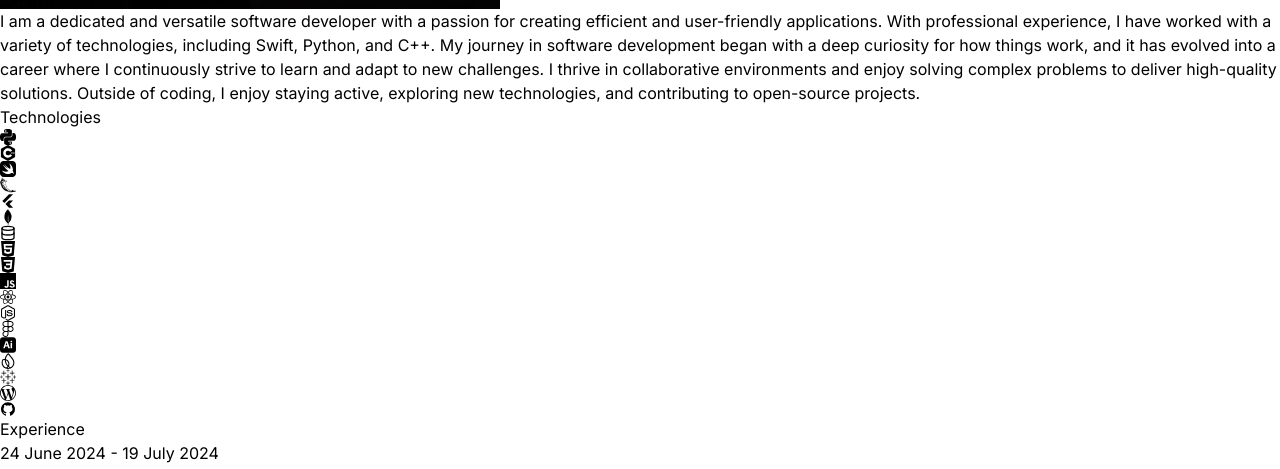
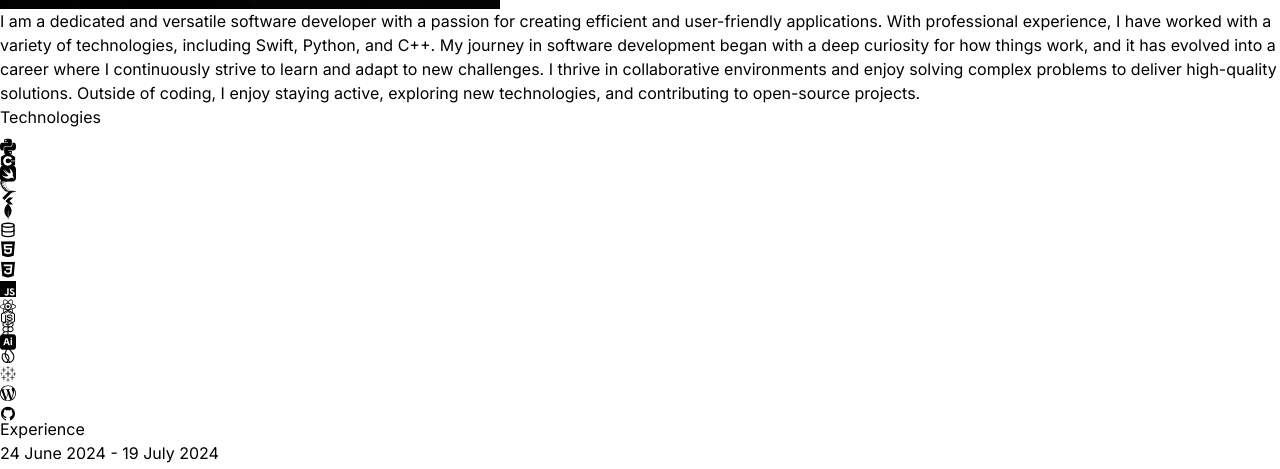
Before and after one commit to anmolranjan1/react-portfolio-anmol, a React (Vite) app: page / in a window 1280 px wide. Shown: the part 1380-1849 px from the top of the page. Built offline with nearby package versions, Linux system fonts and the light colour scheme.

Commit message:
Added framer motion

```diff
--- a/src/components/Contact.jsx
+++ b/src/components/Contact.jsx
@@ -1,15 +1,25 @@
 import { CONTACT } from "../constants"
+import { motion } from "framer-motion"
 
 const Contact = () => {
     const gmailUrl = `https://mail.google.com/mail/?view=cm&fs=1&to=${CONTACT.email}`;
 
   return (
     <div className="border-b border-neutral-900 pb-20">
-        <h2 className="my-10 text-center text-4xl">Get in Touch</h2>
-        <div className="text-center tracking-tighter">
+        <motion.h2
+        whileInView={{opacity: 1, y: 0}}
+        initial= {{opacity: 0, y: -100}}
+        transition={{duration: 0.5}}
+        className="my-10 text-center text-4xl">Get in Touch</motion.h2>
+        <motion.div
+        whileInView={{opacity: 1, x: 0}}
+        initial= {{opacity: 0, x: -100}}
+        transition={{duration: 1}}
+        className="text-center tracking-tighter">
             {/* <p className="my-4">{CONTACT.email}</p> */}
-            <a href={gmailUrl} target="_blank" rel="noopener noreferrer" className="border-b">{CONTACT.email}</a>
-        </div>
+            <a href={gmailUrl} target="_blank" rel="noopener noreferrer"
+            className="border-b">{CONTACT.email}</a>
+        </motion.div>
     </div>
   )
 }
--- a/src/components/Hero.jsx
+++ b/src/components/Hero.jsx
@@ -1,5 +1,15 @@
 import { HERO_CONTENT } from "../constants";
 import profilePic from "../assets/kevinRushProfile.png";
+import { delay, motion } from "framer-motion"
+
+const container = (delay) => ({
+    hidden: {x: -100, opacity: 0},
+    visible: {
+        x: 0,
+        opacity: 1,
+        transition: {duration: 0.5, delay: delay}
+    }
+})
 
 const Hero = () => {
     return (
@@ -7,18 +17,35 @@
             <div className="flex flex-wrap">
                 <div className="w-full lg:w-1/2">
                     <div className="flex flex-col items-center lg:items-start">
-                        <h1 className="pb-16 text-6xl font-thin tracking-tight lg:mt-16 lg:text-8xl">
+                        <motion.h1
+                            variants={container(0)}
+                            initial="hidden"
+                            animate="visible"
+                            className="pb-16 text-6xl font-thin tracking-tight lg:mt-16 lg:text-8xl">
                             Anmol Ranjan
-                        </h1>
-                        <span className="bg-gradient-to-r from-pink-300 via-slate-500 to-purple-500 bg-clip-text text-3xl tracking-tight text-transparent">
-                            iOS App Developer
-                        </span>
-                        <p className="my-2 max-w-xl py-6 font-light tracking-tighter">{HERO_CONTENT}</p>
+                        </motion.h1>
+                        <motion.span
+                            variants={container(0.4)}
+                            initial="hidden"
+                            animate="visible"
+                            className="bg-gradient-to-r from-pink-300 via-slate-500 to-purple-500 bg-clip-text text-3xl tracking-tight text-transparent">
+                                iOS App Developer
+                        </motion.span>
+                        <motion.p
+                            variants={container(0.8)}
+                            initial="hidden"
+                            animate="visible"
+                            className="my-2 max-w-xl py-6 font-light tracking-tighter">{HERO_CONTENT
+                        }</motion.p>
                     </div>
                 </div>
                 <div className="w-full lg:w-1/2 lg:p-8">
                     <div className="flex justify-center">
-                        <img src={profilePic} alt="Anmol Ranjan" />
+                        <motion.img
+                            initial={{x: 100, opacity: 0}}
+                            animate={{x: 0, opacity: 1}}
+                            transition={{duration: 1, delay: 1.2}}
+                            src={profilePic} alt="Anmol Ranjan" />
                     </div>
                 </div>
             </div>
--- a/src/components/Technologies.jsx
+++ b/src/components/Technologies.jsx
@@ -3,67 +3,161 @@
 import { FiDatabase } from "react-icons/fi";
 import { RiFlutterFill } from "react-icons/ri";
 import { AiFillGithub } from "react-icons/ai";
+import { animate, motion } from "framer-motion"
+
+const iconVariants= (duration) => ({
+  initial: {y: -10},
+  animate: {
+    y: [10, -10],
+    transition: {
+      duration: duration,
+      ease: "linear",
+      repeat: Infinity,
+      repeatType: "reverse",
+    },
+  },
+});
 
 const Technologies = () => {
   return (
     <div className="border-b border-neutral-800 pb-24">
-      <h2 className="my-20 text-center text-4xl">Technologies</h2>
-      <div className="flex flex-wrap items-center justify-center gap-4">
-        <div className="rounded-2xl border-4 border-neutral-800 p-4">
+      <motion.h2
+      whileInView={{opacity: 1, x: 0}}
+      initial= {{opacity: 0, x: -100}}
+      transition={{duration: 1.5}}
+      className="my-20 text-center text-4xl">Technologies</motion.h2>
+      <motion.div
+      whileInView={{opacity: 1, x: 0}}
+      initial={{opacity: 1, x: -100}}
+      transition={{duration: 1.5}}
+      className="flex flex-wrap items-center justify-center gap-4">
+        <motion.div
+        variants={iconVariants(3)}
+        initial="initail"
+        animate="animate"
+        className="rounded-2xl border-4 border-neutral-800 p-4">
           <SiPython className="text-7xl text-yellow-400" />
-        </div>
-        <div className="rounded-2xl border-4 border-neutral-800 p-4">
+        </motion.div>
+        <motion.div
+        variants={iconVariants(3.2)}
+        initial="initail"
+        animate="animate"
+        className="rounded-2xl border-4 border-neutral-800 p-4">
           <SiCplusplus className="text-7xl text-blue-400" />
-        </div>
-        <div className="rounded-2xl border-4 border-neutral-800 p-4">
+        </motion.div>
+        <motion.div
+        variants={iconVariants(3.5)}
+        initial="initail"
+        animate="animate"
+        className="rounded-2xl border-4 border-neutral-800 p-4">
           <SiSwift className="text-7xl text-orange-400" />
-        </div>
-        <div className="rounded-2xl border-4 border-neutral-800 p-4">
+        </motion.div>
+        <motion.div
+        variants={iconVariants(4)}
+        initial="initail"
+        animate="animate"
+        className="rounded-2xl border-4 border-neutral-800 p-4">
           <SiFlask className="text-7xl text-white" />
-        </div>
-        <div className="rounded-2xl border-4 border-neutral-800 p-4">
+        </motion.div>
+        <motion.div
+        variants={iconVariants(4.5)}
+        initial="initail"
+        animate="animate"
+        className="rounded-2xl border-4 border-neutral-800 p-4">
           <RiFlutterFill className="text-7xl text-blue-500" />
-        </div>
-        <div className="rounded-2xl border-4 border-neutral-800 p-4">
+        </motion.div>
+        <motion.div
+        variants={iconVariants(5)}
+        initial="initail"
+        animate="animate"
+        className="rounded-2xl border-4 border-neutral-800 p-4">
           <SiMongodb className="text-7xl text-green-500" />
-        </div>
-        <div className="rounded-2xl border-4 border-neutral-800 p-4">
+        </motion.div>
+        <motion.div
+        variants={iconVariants(4.5)}
+        initial="initail"
+        animate="animate"
+        className="rounded-2xl border-4 border-neutral-800 p-4">
           <FiDatabase className="text-7xl text-purple-500" />
-        </div>
-        <div className="rounded-2xl border-4 border-neutral-800 p-4">
+        </motion.div>
+        <motion.div
+        variants={iconVariants(4)}
+        initial="initail"
+        animate="animate"
+        className="rounded-2xl border-4 border-neutral-800 p-4">
           <SiHtml5 className="text-7xl text-orange-600" />
-        </div>
-        <div className="rounded-2xl border-4 border-neutral-800 p-4">
+        </motion.div>
+        <motion.div
+        variants={iconVariants(3.5)}
+        initial="initail"
+        animate="animate"
+        className="rounded-2xl border-4 border-neutral-800 p-4">
           <SiCss3 className="text-7xl text-blue-600" />
-        </div>
-        <div className="rounded-2xl border-4 border-neutral-800 p-4">
+        </motion.div>
+        <motion.div
+        variants={iconVariants(3.2)}
+        initial="initail"
+        animate="animate"
+        className="rounded-2xl border-4 border-neutral-800 p-4">
           <SiJavascript className="text-7xl text-yellow-300" />
-        </div>
-        <div className="rounded-2xl border-4 border-neutral-800 p-4">
+        </motion.div>
+        <motion.div
+        variants={iconVariants(3)}
+        initial="initail"
+        animate="animate"
+        className="rounded-2xl border-4 border-neutral-800 p-4">
           <FaReact className="text-7xl text-cyan-400" />
-        </div>
-        <div className="rounded-2xl border-4 border-neutral-800 p-4">
+        </motion.div>
+        <motion.div
+        variants={iconVariants(3.5)}
+        initial="initail"
+        animate="animate"
+        className="rounded-2xl border-4 border-neutral-800 p-4">
           <FaNodeJs className="text-7xl text-green-500" />
-        </div>
-        <div className="rounded-2xl border-4 border-neutral-800 p-4">
+        </motion.div>
+        <motion.div
+        variants={iconVariants(4)}
+        initial="initail"
+        animate="animate"
+        className="rounded-2xl border-4 border-neutral-800 p-4">
           <SiFigma className="text-7xl text-purple-600" />
-        </div>
-        <div className="rounded-2xl border-4 border-neutral-800 p-4">
+        </motion.div>
+        <motion.div
+        variants={iconVariants(4.5)}
+        initial="initail"
+        animate="animate"
+        className="rounded-2xl border-4 border-neutral-800 p-4">
           <SiAdobeillustrator className="text-7xl text-orange-600" />
-        </div>
-        <div className="rounded-2xl border-4 border-neutral-800 p-4">
+        </motion.div>
+        <motion.div
+        variants={iconVariants(5)}
+        initial="initail"
+        animate="animate"
+        className="rounded-2xl border-4 border-neutral-800 p-4">
           <SiFirebase className="text-7xl text-yellow-500" />
-        </div>
-        <div className="rounded-2xl border-4 border-neutral-800 p-4">
+        </motion.div>
+        <motion.div
+        variants={iconVariants(4.5)}
+        initial="initail"
+        animate="animate"
+        className="rounded-2xl border-4 border-neutral-800 p-4">
           <SiTableau className="text-7xl text-blue-600" />
-        </div>
-        <div className="rounded-2xl border-4 border-neutral-800 p-4">
+        </motion.div>
+        <motion.div
+        variants={iconVariants(4)}
+        initial="initail"
+        animate="animate"
+        className="rounded-2xl border-4 border-neutral-800 p-4">
           <SiWordpress className="text-7xl text-blue-600" />
-        </div>
-        <div className="rounded-2xl border-4 border-neutral-800 p-4">
+        </motion.div>
+        <motion.div
+        variants={iconVariants(3.5)}
+        initial="initail"
+        animate="animate"
+        className="rounded-2xl border-4 border-neutral-800 p-4">
           <AiFillGithub className="text-7xl text-white" />
-        </div>
-      </div>
+        </motion.div>
+      </motion.div>
     </div>
   )
 }
```
Also changed, not shown: src/components/About.jsx (+16 -6 lines), src/components/Experience.jsx (+19 -5 lines), src/components/Projects.jsx (+19 -5 lines).
